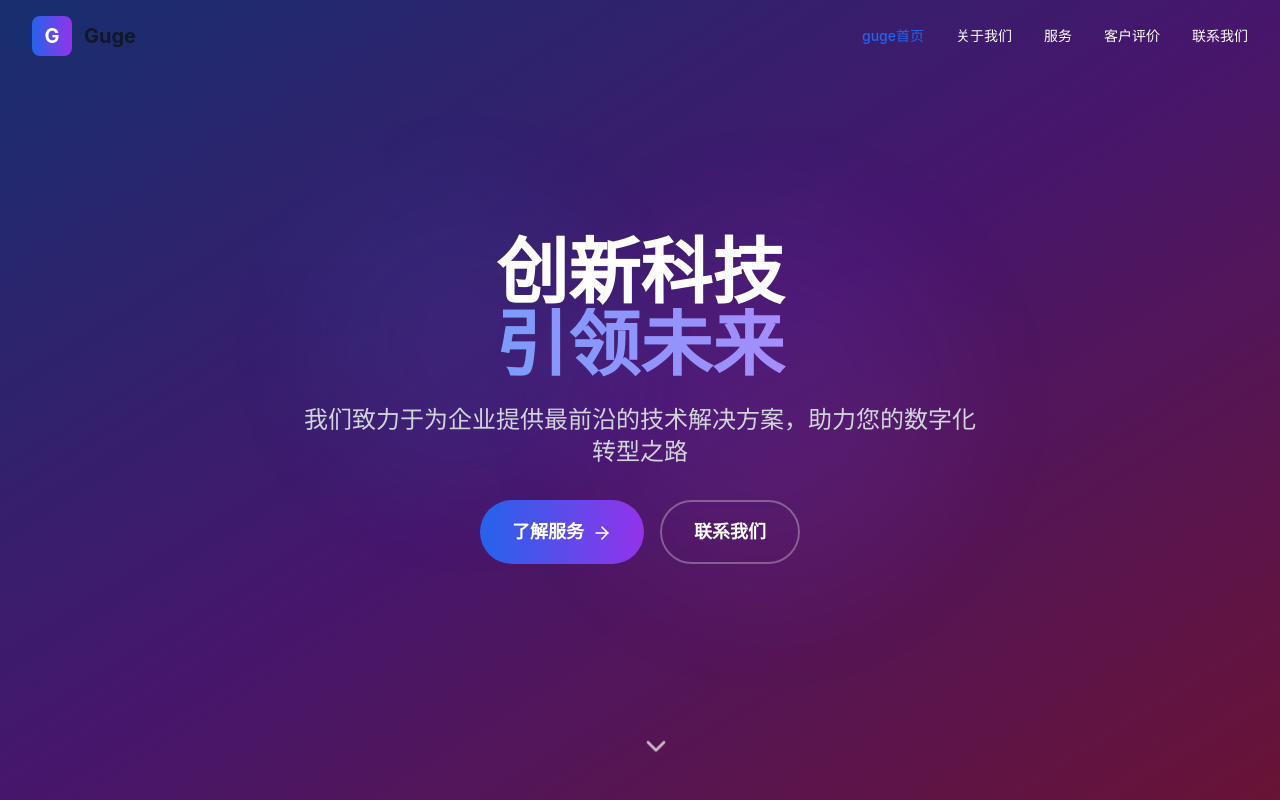
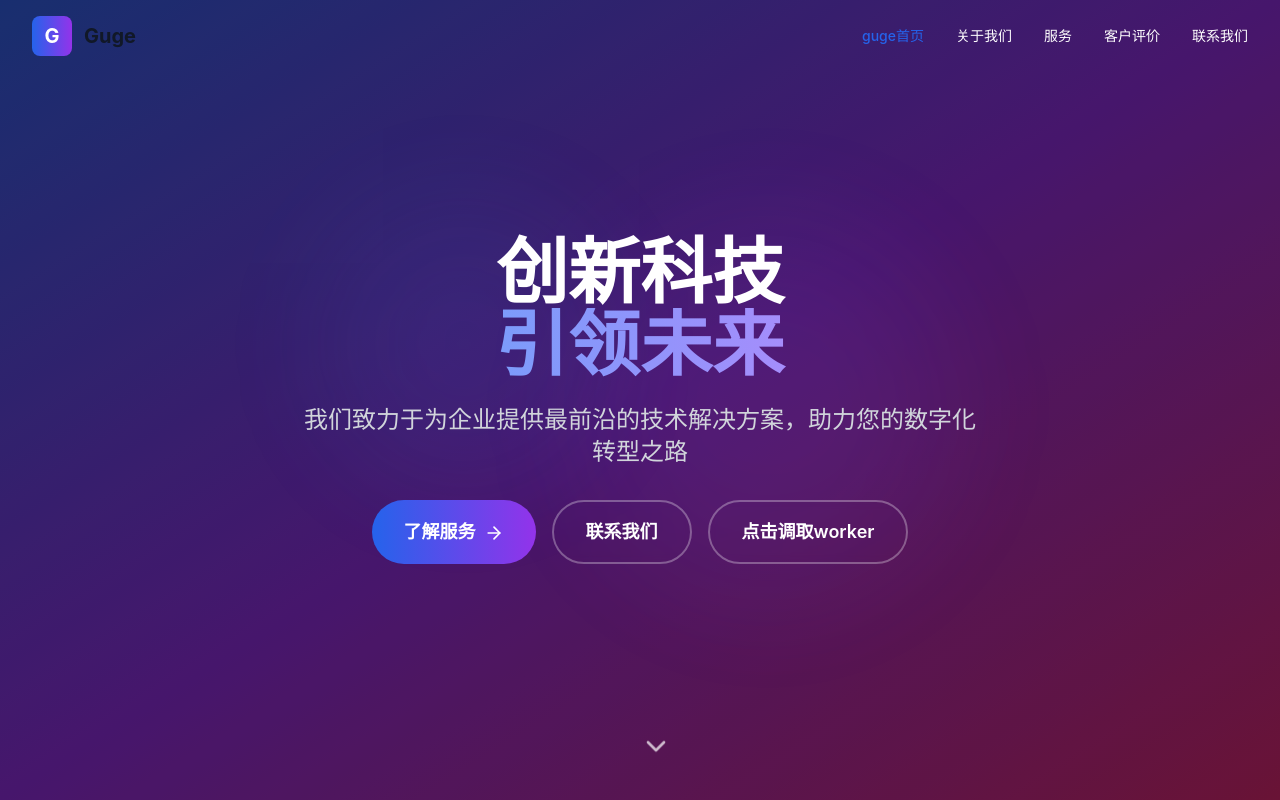
Before and after one commit to guge431/reactWeb3Demo, a React (Create React App) app: page / in a window 1280 px wide. Shown: the top 800 px of the page. Built offline with nearby package versions, Linux system fonts and the light colour scheme.

Commit message:
Init CRA + Cloudflare Functions

```diff
--- a/src/App.js
+++ b/src/App.js
@@ -20,7 +20,26 @@ const App = () => {
     setActiveSection(sectionId);
     setIsMenuOpen(false);
   };
+  //点击调取worker后端
+  const clickWorker=async()=>{
+    console.log('clickWorker');
 
+    try {
+      const res = await fetch("/api/hello");
+      const data = await res.json();
+      console.log('data111111111111', data);
+      // setMessage(data.message);
+    } catch (err) {
+      // setMessage("请求失败");
+      console.error(err);
+    }
+    return
+    const worker = new Worker('./worker.js');
+    worker.postMessage('hello');
+    worker.onmessage = (event) => {
+      console.log('Worker said: ', event.data);
+    };
+  }
   const features = [
     {
       icon: <Zap className="w-8 h-8" />,
@@ -164,6 +183,12 @@ const App = () => {
               className="border-2 border-white/30 hover:border-white px-8 py-4 rounded-full text-lg font-semibold transition-all duration-300 backdrop-blur-sm hover:bg-white/10"
             >
               联系我们
+            </button>
+            <button
+              onClick={() => clickWorker()}
+              className="border-2 border-white/30 hover:border-white px-8 py-4 rounded-full text-lg font-semibold transition-all duration-300 backdrop-blur-sm hover:bg-white/10"
+            >
+              点击调取worker
             </button>
           </div>
         </div>
```
Also changed, not shown: 1 other file (tests, documents, lock files or other folders).
